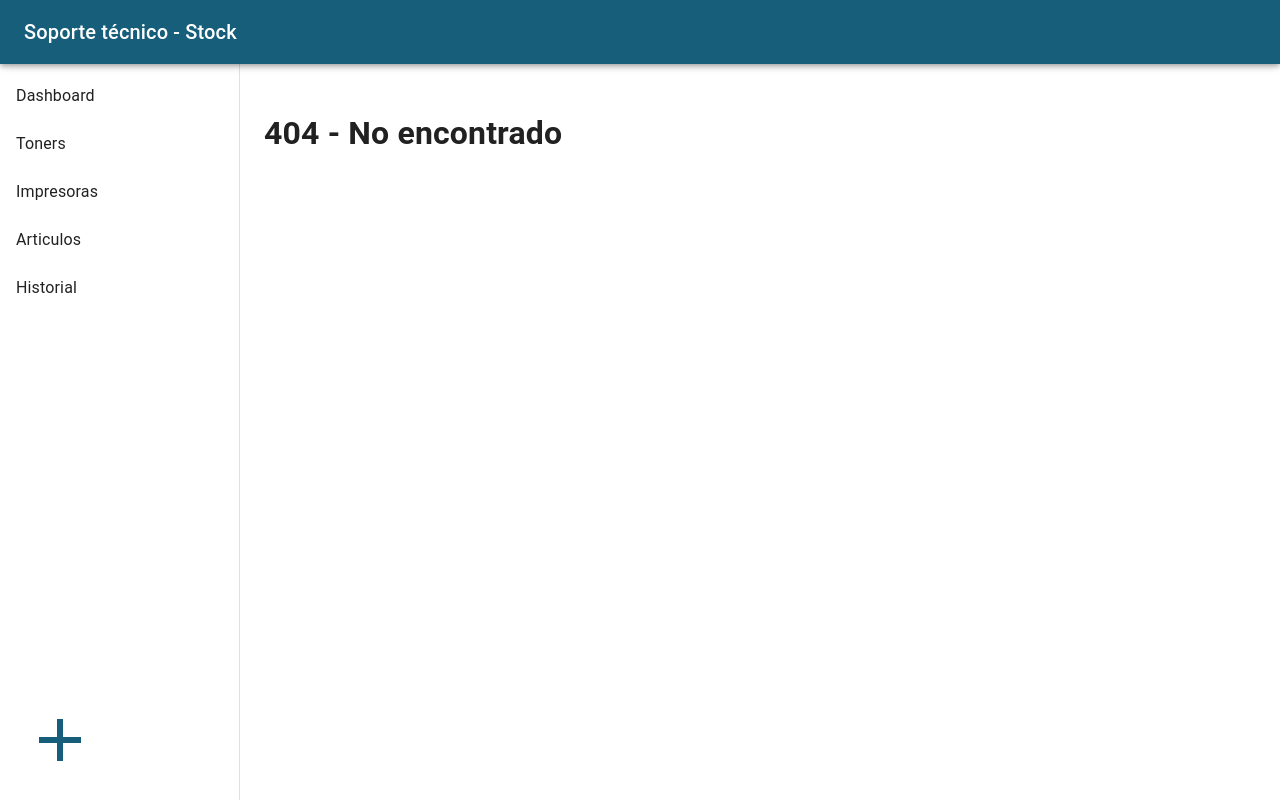
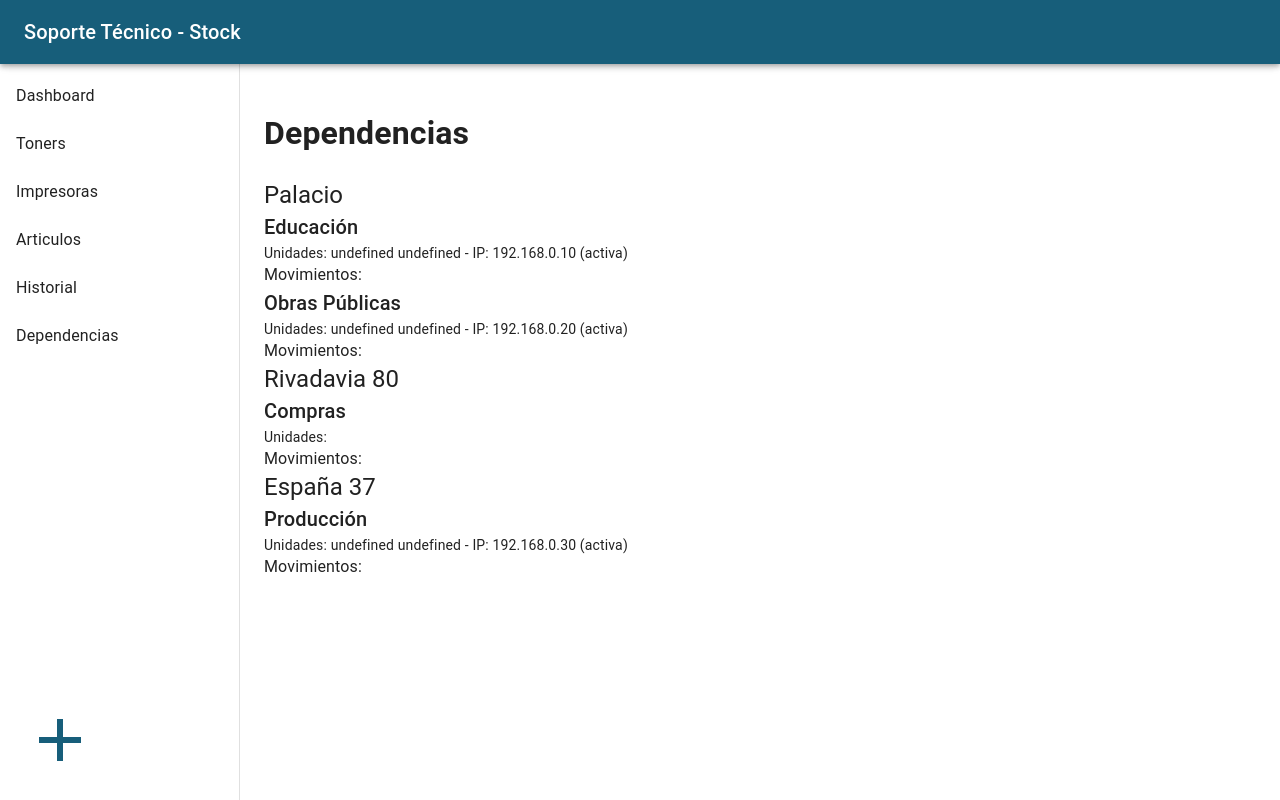
Before and after one commit to marcos-delvalle/sistema-stock, a React (Vite) app: page /dependencias in a window 1280 px wide. Before the commit this address had no page. Built offline with nearby package versions, Linux system fonts and the light colour scheme.

Commit message:
feat: pantalla dependencias con oficinas y unidades

```diff
--- a/src/App.jsx
+++ b/src/App.jsx
@@ -5,8 +5,9 @@ import Dashboard from './pages/Dashboard'
 import Historial from "./pages/Historial"
 import Impresoras from "./pages/Impresoras"
 import Toners from "./pages/Toners"
+import Dependencias from "./pages/Dependencias"
 import NuevoMovimientoDialog from "./components/NuevoMovimientoDialog"
-import { articulos, movimientos } from "./data/mockData"
+import { articulos, movimientos, dependencias, oficinas, unidades, modelos } from "./data/mockData"
 import { impresoras, compatibilidades } from "./data/mockData"
 import { useState } from "react"
 import { Height, Margin, Add } from "@mui/icons-material"
@@ -19,13 +20,16 @@ function App() {
   const [movimientosState, setMovimientosState] = useState(movimientos)
   const [impresorasState, setImpresorasState] = useState(impresoras)
   const [dialogoAbierto, setDialogoAbierto] = useState(false)
+  const [unidadesState, setUnidadesState] = useState(unidades)
+  const [modelosState, setModelosState] = useState(modelos)
 
   const menuItems = [
     {texto: 'Dashboard', ruta: '/'},
     {texto: 'Toners', ruta: '/toners'},
     {texto: 'Impresoras', ruta: '/impresoras'},
     {texto: 'Articulos', ruta: '/articulos'}  ,
-    {texto: 'Historial', ruta: '/historial'}
+    {texto: 'Historial', ruta: '/historial'},
+    {texto: 'Dependencias', ruta: '/dependencias'}
   ]
 
   return(
@@ -34,7 +38,7 @@ function App() {
         <div style={{display:'flex'}}>
           <AppBar position="fixed" sx={{zIndex: 1201 }}>
             <Toolbar>
-              <Typography variant="h6">Soporte técnico - Stock</Typography>
+              <Typography variant="h6">Soporte Técnico - Stock</Typography>
             </Toolbar>
           </AppBar>
 
@@ -62,13 +66,40 @@ function App() {
           />
           <main style={{flexGrow:1, padding:24, marginTop:64}}>
             <Routes>
-              <Route path="/" element={<Dashboard articulos= {articulosState}/>}/>
-              <Route path="/toners" element={<Toners articulos={articulosState} impresoras={impresorasState} compatibilidades={compatibilidades}/>}/>
-              <Route path="/impresoras" element={<Impresoras impresoras={impresorasState} articulos={articulosState} compatibilidades={compatibilidades}/>}/>
-              <Route path="/articulos" element={<Articulos articulos={articulosState}
-              setArticulos= {setArticulosState}/>}/>
-              <Route path="/historial" element={<Historial movimientos={movimientosState} articulos={articulosState}
-              setMovimientos={setMovimientosState}/>}/>
+              <Route path="/" element={
+                <Dashboard
+                articulos= {articulosState}/>}/>
+              <Route path="/toners" element={
+                <Toners
+                articulos={articulosState}
+                impresoras={impresorasState}
+                compatibilidades={compatibilidades}
+                />}/>
+              <Route path="/impresoras" element={
+                <Impresoras
+                impresoras={impresorasState}
+                articulos={articulosState}
+                compatibilidades={compatibilidades}
+                />}/>
+              <Route path="/articulos" element={
+                <Articulos
+                articulos={articulosState}
+                setArticulos= {setArticulosState}
+                />}/>
+              <Route path="/historial" element={
+                <Historial
+                movimientos={movimientosState}
+                articulos={articulosState}
+                setMovimientos={setMovimientosState}
+              />}/>
+              <Route path="/dependencias" element={
+                <Dependencias
+                dependencias={dependencias}
+                oficinas={oficinas}
+                movimientos={movimientosState}
+                modelos={modelosState}
+                unidades={unidades}
+              />}/>
               <Route path="*" element={<h1>404 - No encontrado</h1>}/>
             </Routes>
           </main>
--- a/src/data/mockData.js
+++ b/src/data/mockData.js
@@ -7,11 +7,11 @@ export const categorias = [
 ]
 
 export const impresoras = [
-    {id: 1, marca:"Ricoh", modelo:"M320F", ubicacion:"Contaduria", tipo:"Láser", activo:true, foto:"https://pe-media.hptiendaenlinea.com/catalog/product/cache/b3b166914d87ce343d4dc5ec5117b502/C/F/CF226A-1_T1679073255.png"},
-    {id: 2, marca:"Ricoh", modelo:"M430", ubicacion:"Juzgado de faltas 1", tipo:"Láser", activo:true},
-    {id: 3, marca:"HP", modelo:"1102", ubicacion:"Obras públicas", tipo:"Láser", activo:true},
-    {id: 4, marca:"HP", modelo:"M605", ubicacion:"Prensa", tipo:"Láser", activo:true},
-    {id: 5, marca:"Samsung", modelo:"M2020", ubicacion:"Notificaciones", tipo:"Láser", activo:true}
+    {id: 1, marca:"Ricoh", modelo:"M320F", ubicacion:"Contaduria", activo:true},
+    {id: 2, marca:"Ricoh", modelo:"M430", ubicacion:"Juzgado de faltas 1", activo:true},
+    {id: 3, marca:"HP", modelo:"1102", ubicacion:"Obras públicas", activo:true},
+    {id: 4, marca:"HP", modelo:"M605", ubicacion:"Prensa", activo:true},
+    {id: 5, marca:"Samsung", modelo:"M2020", ubicacion:"Notificaciones", activo:true}
 ]
 
 export const compatibilidades = [
@@ -31,8 +31,32 @@ export const articulos = [
 ]
 
 export const movimientos = [
-    {id: 1, articulo_id: 2, tipo:"salida", cantidad:1, destino:"Contaduría", fecha: 2026-9-29},
-    {id: 2, articulo_id: 4, tipo:"entrada", cantidad:10, destino:"Informática", fecha: 2026-9-28},
-    {id: 3, articulo_id: 3, tipo:"salida", cantidad:1, destino:"Prensa", fecha: 2026-9-27},
-    {id: 4, articulo_id: 1, tipo:"salida", cantidad:1, destino:"Omic", fecha:2026-9-26 }
+    {id: 1, articulo_id: 2, tipo:"salida", cantidad:1, oficina_id:1, fecha: 2026-9-29},
+    {id: 2, articulo_id: 4, tipo:"entrada", cantidad:10, oficina_id:2, fecha: 2026-9-28},
+    {id: 3, articulo_id: 3, tipo:"salida", cantidad:1, oficina_id:3, fecha: 2026-9-27},
+    {id: 4, articulo_id: 1, tipo:"salida", cantidad:1, oficina_id:4, fecha:2026-9-26 }
 ]
+
+export const dependencias = [
+    {id: 1, nombre:"Palacio"},
+    {id: 2, nombre:"Rivadavia 80"},
+    {id: 3, nombre:"España 37"},
+]
+
+export const oficinas = [
+    {id: 1, dependencia_id: 1, nombre:"Educación"},
+    {id: 2, dependencia_id: 1, nombre:"Obras Públicas"},
+    {id: 3, dependencia_id: 2, nombre:"Compras"},
+    {id: 4, dependencia_id: 3, nombre:"Producción"},
+]
+
+export const modelos = [
+    {id: 1, marca:"HP", modelo:"M605", articulo_id: 1},
+    {id: 2, marca:"Ricoh", modelo:"M320F", articulo_id: 5}
+]
+
+export const unidades = [
+    {id: 1, articulo_id: 1, oficina_id: 1, ip: "192.168.0.10", estado:"activa"},
+    {id: 2, articulo_id: 1, oficina_id: 2, ip: "192.168.0.20", estado:"activa"},
+    {id: 3, articulo_id: 5, oficina_id: 4, ip: "192.168.0.30", estado:"activa"},
+]
--- /dev/null
+++ b/src/pages/Dependencias.jsx
@@ -0,0 +1,41 @@
+import { Box, Typography } from '@mui/material'
+
+function Dependencias({dependencias, oficinas, unidades, modelos, movimientos}) {
+
+    return (
+    <>
+    <h1>Dependencias</h1>
+    {dependencias.map((dep) => (
+        <Box key={dep.id}>
+            <Typography variant='h5'>{dep.nombre}</Typography>
+            {oficinas
+            .filter((o) => o.dependencia_id === dep.id)
+            .map((oficina) => (
+                <Box key={oficina.id}>
+                    <Typography variant='h6'>{oficina.nombre}</Typography>
+                    <Typography variant='body2'>
+                        Unidades: {
+                            unidades
+                                .filter((u) => u.oficina_id === oficina.id)
+                                .map((u) => {
+                                    const modelo = modelos.find((m) => m.id === u.modelo_id)
+                                    return `${modelo?.marca} ${modelo?.modelo} - IP: ${u.ip} (${u.estado})`
+                                })
+                                .join(', ')
+                        }
+                    </Typography>
+                    <Typography>
+                        Movimientos: {movimientos.filter((m) => m.oficina_id === oficina.id).lenght}
+                    </Typography>
+                    <Typography>
+
+                    </Typography>
+                </Box>
+            ))}
+        </Box>
+    ))}
+    </>
+    )
+}
+
+export default Dependencias
--- a/src/pages/Impresoras.jsx
+++ b/src/pages/Impresoras.jsx
@@ -12,7 +12,6 @@ function Impresoras({impresoras, articulos, compatibilidades}){
                         <TableCell>MARCA</TableCell>
                         <TableCell>MODELO</TableCell>
                         <TableCell>COMPATIBLE</TableCell>
-                        <TableCell>TIPO</TableCell>
                         <TableCell>UBICACIÓN</TableCell>
                     </TableRow>
                 </TableHead>
@@ -27,7 +26,6 @@ function Impresoras({impresoras, articulos, compatibilidades}){
                                 .map((c) => articulos.find((a) => a.id === c.articulo_id)?.nombre)
                                 .map((c) => <Chip label={c}></Chip>) || 'Sin compatibles'}
                             </TableCell>
-                            <TableCell>{imp.tipo}</TableCell>
                             <TableCell>{imp.ubicacion}</TableCell>
                         </TableRow>
                     ))}
```
